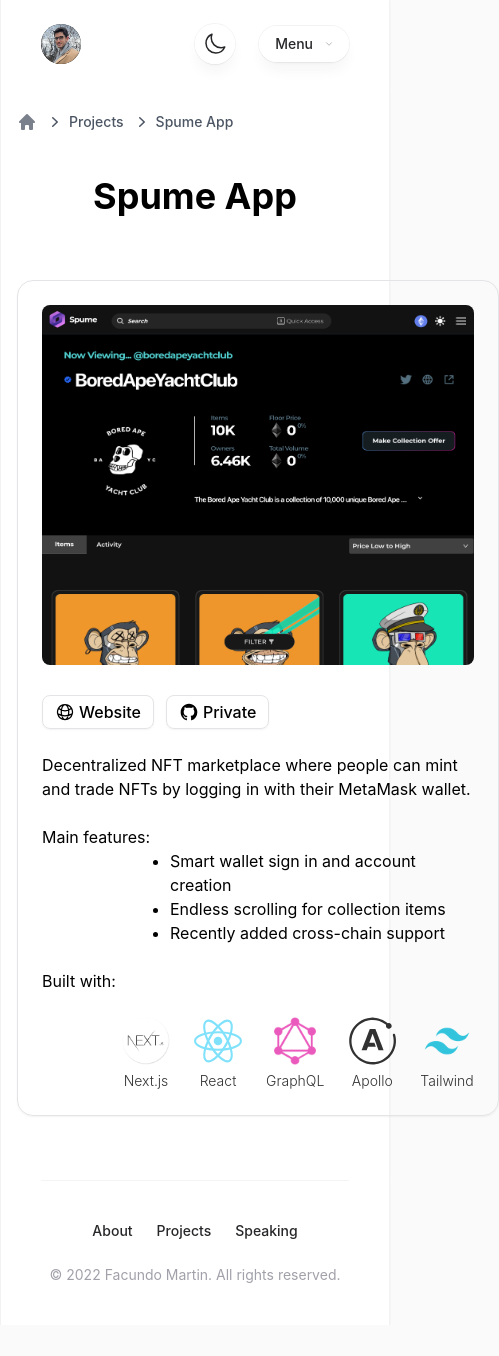
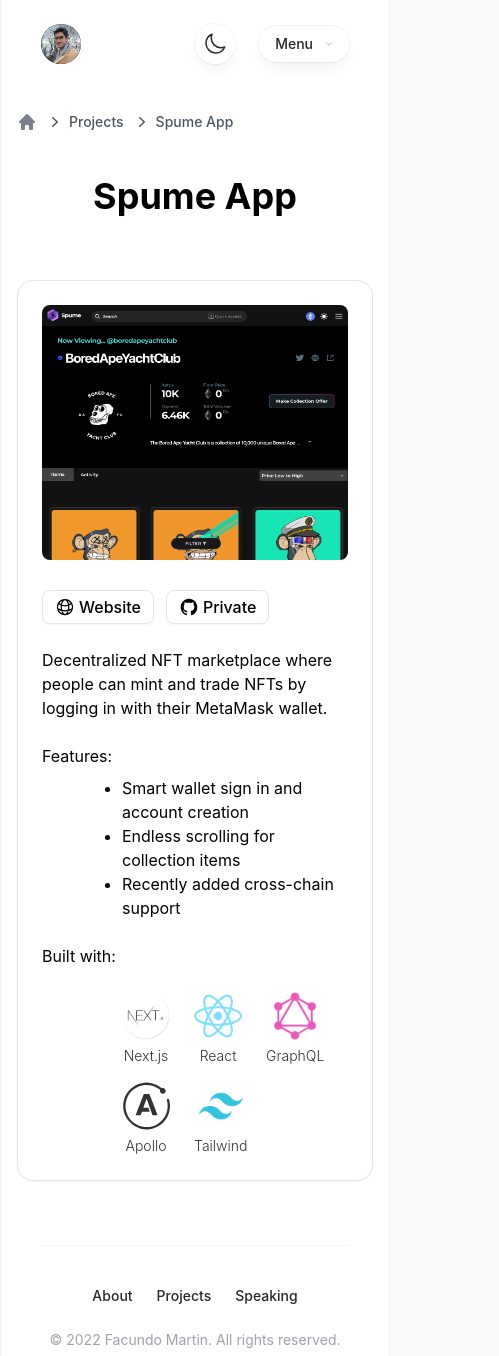
Before and after one commit to Facundo-Martin/portfolio-nextjs, a Next.js app: page /projects/spume-app in a window 390 px wide. Shown: the top 1356 px of the page, 499 px wide, since content can reach past the window. Before the commit the page ends 1325 px from the top, so only its background shows below. Built offline with nearby package versions, Linux system fonts and the light colour scheme.

Commit message:
fixed and improved ProjectMain responsiveness

```diff
--- a/src/components/Project/ProjectBreadcrumbs.tsx
+++ b/src/components/Project/ProjectBreadcrumbs.tsx
@@ -4,7 +4,7 @@
 import React from 'react';
 
 function BreadLink({ href, icon: Icon, children }: { href?: string; icon: React.ElementType; children: React.ReactNode }) {
-  const breadStyle = 'ml-1 text-sm font-medium text-gray-600 dark:text-gray-300 hover:text-teal-500';
+  const breadStyle = 'ml-1 text-sm font-medium text-gray-600 dark:text-gray-300 hover:text-teal-500 dark:hover:text-teal-400';
   return (
     <div className="flex items-center">
       <Icon className="h-5 w-5 flex-shrink-0 text-gray-600 dark:text-gray-400" aria-hidden="true" />
@@ -26,7 +26,7 @@
     <nav className={clsx(className, 'flex items-center space-x-2')} aria-label="Breadcrumb">
       <Link href="/">
         <a>
-          <HomeIcon className="h-5 w-5 flex-shrink-0 text-gray-500/90 dark:text-gray-400 hover:text-teal-500" />
+          <HomeIcon className="h-5 w-5 flex-shrink-0 text-gray-500/90 dark:text-gray-400 hover:text-teal-500 dark:hover:text-teal-500" />
         </a>
       </Link>
       <BreadLink href="/projects" icon={ChevronRightIcon}>
--- a/src/components/Project/ProjectMain.tsx
+++ b/src/components/Project/ProjectMain.tsx
@@ -9,7 +9,7 @@
 function ProjectMain({ project }: { project: Project }) {
   return (
     <section className="section pt-0">
-      <Card className=" w-fit mx-auto flex flex-col gap-y-6 lg:flex-row gap-x-6 hover:shadow-none">
+      <Card className=" w-fit mx-auto flex flex-col gap-y-6 xl:flex-row gap-x-6 hover:shadow-none">
         <a href={project.website} target="_blank" rel="noreferrer" className="flex-1 relative group">
           <Image src={project.preview} width={600} height={500} className="rounded-lg group-hover:opacity-80" />
         </a>
@@ -20,8 +20,9 @@
             <p className="hidden xl:block">{project.description2}</p>
           </div>
           <div className="mt-4">
-            <h4>Main features:</h4>
-            <ul className="ml-32 ">
+            <h4 className="hidden lg:block">Main features:</h4>
+            <h4 className="lg:hidden">Features:</h4>
+            <ul className="ml-20 mt-2 lg:ml-32 ">
               {project.features.map((feature, i) => (
                 <li key={i} className="list-disc">
                   {feature}
@@ -31,7 +32,7 @@
           </div>
           <div>
             <h4>Built with:</h4>
-            <ul className="mt-6 ml-20 flex items-center gap-x-6">
+            <ul className="mt-6 ml-20 flex items-center gap-x-6 flex-wrap gap-y-4">
               {project.techStack.map((name, i) => {
                 let tech = techStack.find((x) => x.name === name);
                 if (tech) {
```
